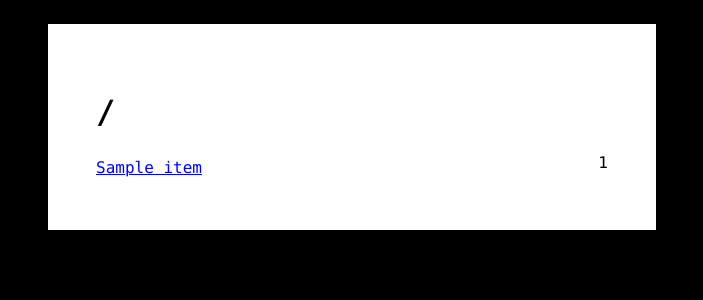
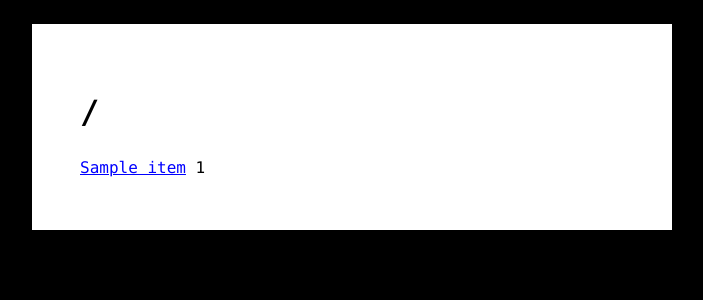
Before and after one commit to tteeoo/directory, a Flask app: template flask_app/templates/index.html in a window 1280 px wide. Shown: the top 300 px of the page, without its empty margins (288-991 px from the left). Run offline with Flask 2, Linux system fonts and the light colour scheme; the template is opened without the code that fills it: most values are stand-ins (such as "Sample title", 1, 10 or a date in 2020).

Commit message:
Update style and sort files

```diff
--- a/flask_app/__init__.py
+++ b/flask_app/__init__.py
@@ -11,7 +11,7 @@ from werkzeug.middleware.proxy_fix import ProxyFix
 from flask import Flask, render_template, url_for, request, send_from_directory, abort
 
 DEBUG = False
-DIRECTORY = "/home/theo"
+DIRECTORY = "/home/theo/dev/repos/directory"
 
 app = Flask(__name__, static_folder="static")
 app.wsgi_app = ProxyFix(app.wsgi_app)
@@ -32,7 +32,7 @@ class Item:
 @app.route("/directory/")
 def index():
 
-    files = os.listdir(DIRECTORY)
+    files = sorted(os.listdir(DIRECTORY))
     items = []
     for f in files:
         if f[0] == ".":
@@ -49,7 +49,7 @@ def directory(path):
     if ".." in path:
         abort(400)
 
-    files = os.listdir(DIRECTORY + "/" + path)
+    files = sorted(os.listdir(DIRECTORY + "/" + path))
     items = []
     for f in files:
         if f[0] == ".":
@@ -80,4 +80,4 @@ if not DEBUG:
         return render_template("error.html", errno="HTTP Error: "+str(code))
 
 if __name__ == "__main__":
-    app.run(debug=DEBUG)
+    app.run(debug=DEBUG, host="0.0.0.0")
--- a/flask_app/static/css/main.css
+++ b/flask_app/static/css/main.css
@@ -1,3 +1,7 @@
+* {
+	word-break: break-all;
+}
+
 html, body {
 	margin: 0;
 	padding: 0;
@@ -7,12 +11,15 @@ html, body {
 }
 
 #wrapper {
-	width: 40%;
+	width: 50%;
 	height: 100%;
-	margin: auto;
-	margin-top: 24px;
+	min-width: 600px;
+	margin: 24px auto;
+	background-color: #fff;
+}
+
+#wrapper-padding {
 	padding: 48px;
-	background-color: #fff;
 }
 
 .directory, .file {
@@ -21,6 +28,13 @@ html, body {
 	color: #0000ff;
 }
 
-.size {
-	float: right;
+@media only screen and (max-width: 616px) {
+	#wrapper {
+		margin: 0;
+		width: 100%;
+		min-width: 0;
+	}
+	body, html {
+		background-color: #fff;
+	}
 }
--- a/flask_app/templates/index.html
+++ b/flask_app/templates/index.html
@@ -7,21 +7,25 @@
 {% block body %}
 
 <div id="wrapper">
+	<div id="wrapper-padding">
 		<h1>/</h1>
 		{% for item in items %}
 			{% if item.directory %}
+				<div>
 					<a class="directory" href="{{ item.url }}">
 						{{ item.name }}
 					</a>
-			<br>
+				</div>
 			{% else %}
+				<div>
 					<a class="file" href="{{ item.url }}">
 						{{ item.name }}
 					</a>
 					<span class="size">{{ item.size }}</span>
-			<br>
+				</div>
 			{% endif %}
 		{% endfor %}
 	</div>
+</div>
 
 {% endblock %}
```
Also changed, not shown: flask_app/templates/directory.html (+6 -2 lines). Lines whose indentation alone changed are shown as unchanged.
